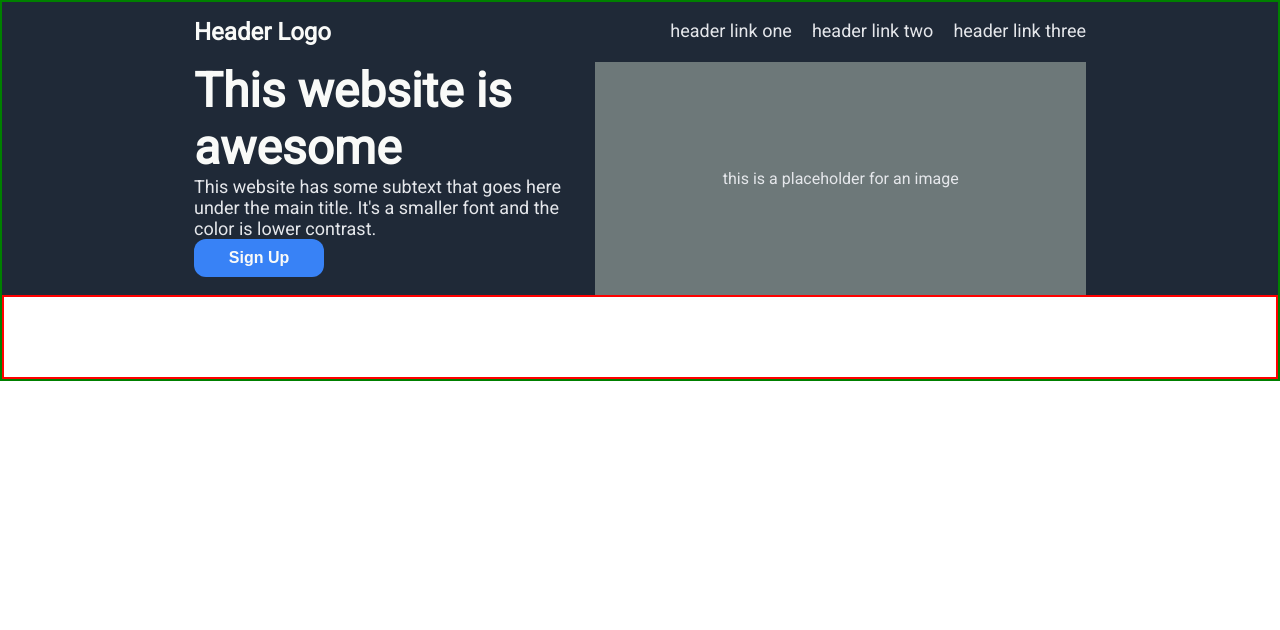
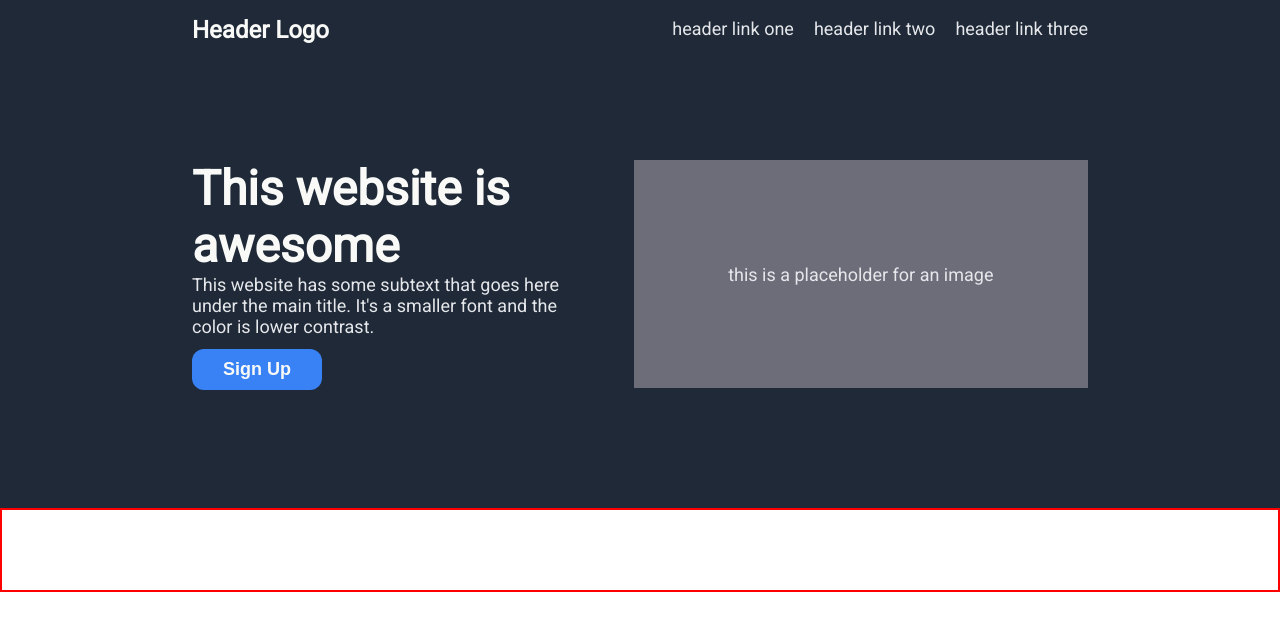
Before and after one commit to ricesaurus/odin-landing-page, a plain HTML site: page index.html in a window 1280 px wide. Drawn offline with Linux system fonts and the light colour scheme.

Commit message:
Finish first container

```diff
--- a/style.css
+++ b/style.css
@@ -9,7 +9,6 @@
 }
 
 body{
-    border:2px green solid;
     margin:0;
     padding:0;
     display:flex;
@@ -45,15 +44,15 @@ body{
     margin-left:24vh;
     margin-right:24vh;
     display:flex;
+    gap:10px;
 }
 .main.text{
     flex:auto;
-    width:40%;
+    width:38%;
     display:flex;
     flex-direction:column;
     align-items:flex-start;
-
-
+    margin-right:40px;
 }
 .main.hero{
     font-size:48px;
@@ -79,17 +78,26 @@ body{
     border:none;
     width:130px;
     justify-content:center;
-    font-size:16px;
+    font-size:18px;
+    margin-top:12px;
 }
 .image.placeholder{
     display:flex;
     justify-content:center;
     align-items:center;
     flex:auto;
-    width:50%;
-    background-color:rgb(109, 120, 121);
+    height:228px;
+    width:45%;
+    background-color:rgb(109, 109, 122);
     color:#e5e7eb;
+    font-size:18px;
+
+}
+.main.text, .image.placeholder{
+    margin-top:100px;
+    margin-bottom:100px;
 }
 /*Cosmetic First Container*/
 
 /*End of First Container Code*/
+/*
```
